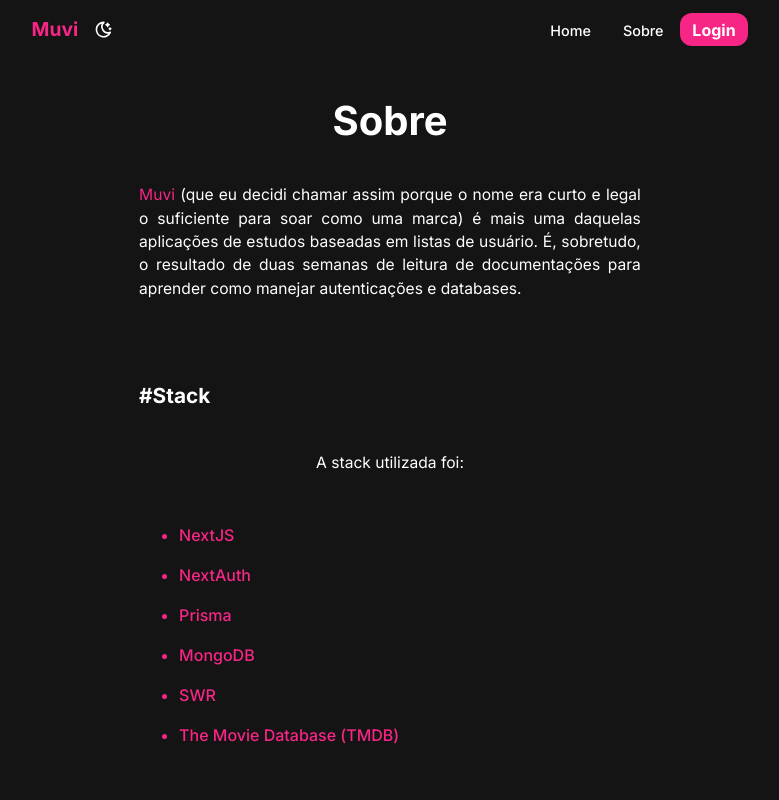
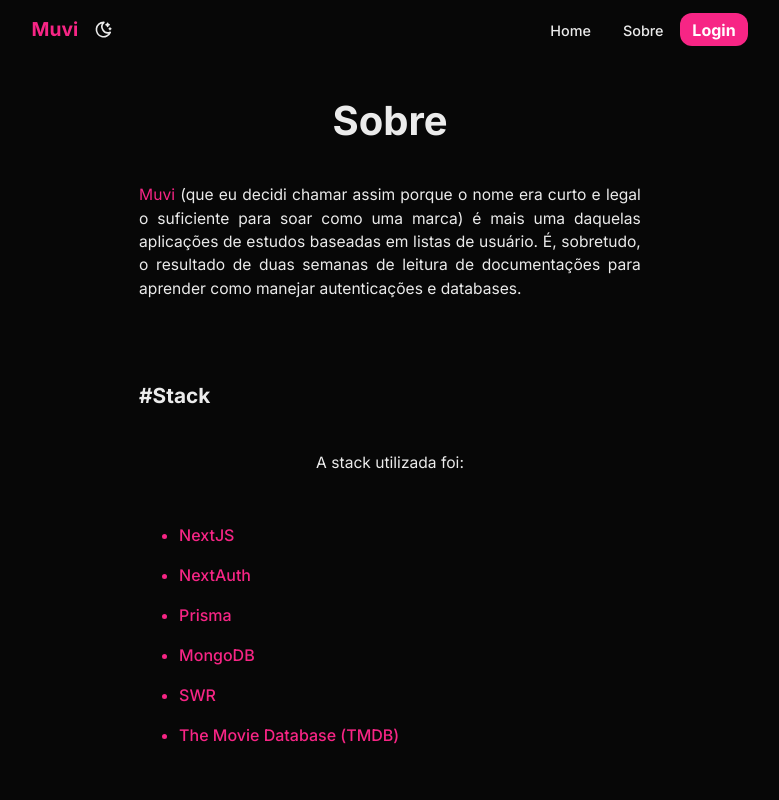
Before and after one commit to g-pg/movies-list, a Next.js app: page /sobre in a window 1280 px wide. Shown: the top 800 px of the page, without its empty margins (250-1029 px from the left). Built offline with nearby package versions, Linux system fonts and the light colour scheme; no server answers.

Commit message:
visual changes

```diff
--- a/styles/globals.css
+++ b/styles/globals.css
@@ -5,11 +5,11 @@
 
 body.darkTheme {
 
-    --cl-bg: #141414;
+    --cl-bg: #070707;
     --cl-bg-lighter: #010814;
     --cl-accent: #F72585;
     --cl-sec-accent: #7e47ff;
-    --cl-text: #FFFFFF;
+    --cl-text: #ebebeb;
     --cl-light-grey: #c7c7c7;
     --cl-inverted: var(--cl-bg);
 }
```
